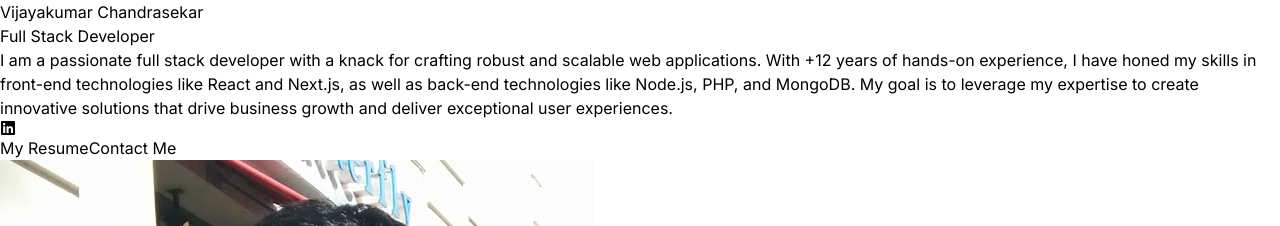
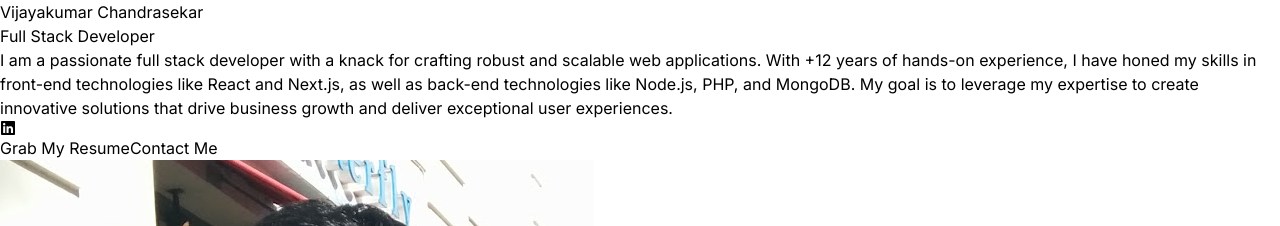
Before and after one commit to vijayramsree/vijaytechprofile, a React (Vite) app: page / in a window 1280 px wide. Shown: the top 226 px of the page. Built offline with nearby package versions, Linux system fonts and the light colour scheme.

Commit message:
Update Button

```diff
--- a/src/components/Hero.jsx
+++ b/src/components/Hero.jsx
@@ -44,7 +44,7 @@ const Hero = () => {
                 className="mb-6 flex items-center lg:justify-center gap-4 text-2xl">
                     <a href="https://www.linkedin.com/in/vijayakumar-chandrasekar-84864778/" target="_blank"><FaLinkedin /></a>
                     {/* <a href="https://github.com/vijayramsree" target="_blank"><FaGithub /></a> */}
-                    <button className="border p-2 border-gray-500 rounded-full text-sm hover:bg-slate-800 hover:text-gray-200 hover:border-gray-100 cursor-pointer" onClick={handleDownload}>My Resume</button>
+                    <button className="border p-2 border-gray-500 rounded-full text-sm hover:bg-slate-800 hover:text-gray-200 hover:border-gray-100 cursor-pointer" onClick={handleDownload}>Grab My Resume</button>
                     <button className="border p-2 px-3 border-gray-200 bg-slate-800 text-gray-100 rounded-full text-sm hover:bg-white hover:text-slate-800 hover:border-slate-800 cursor-pointer"><a href="#contact">Contact Me</a></button>
                 </motion.div>
             </div>
```
